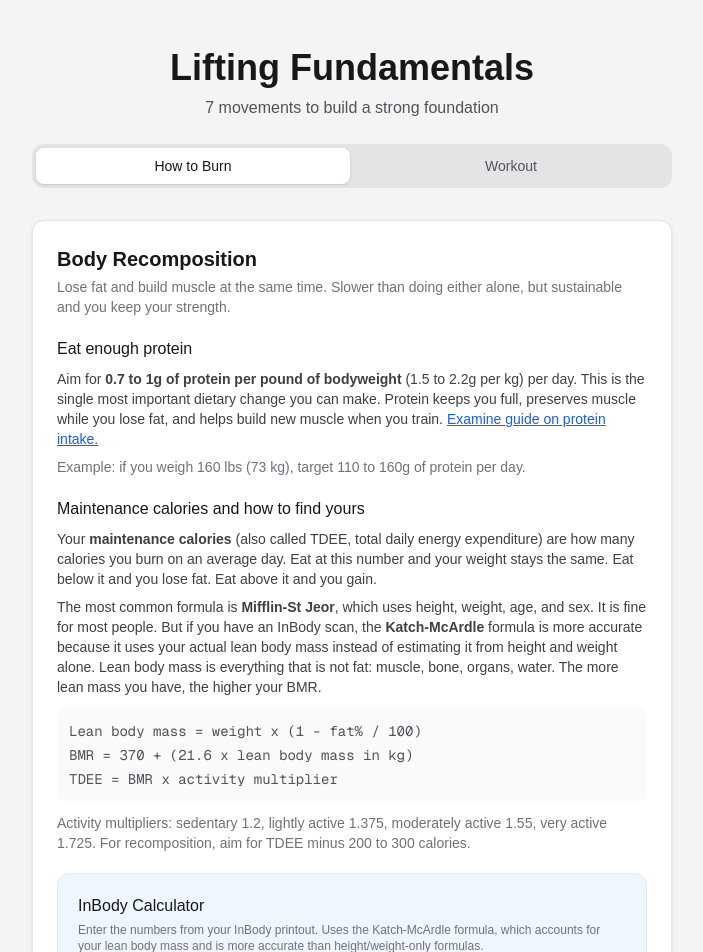
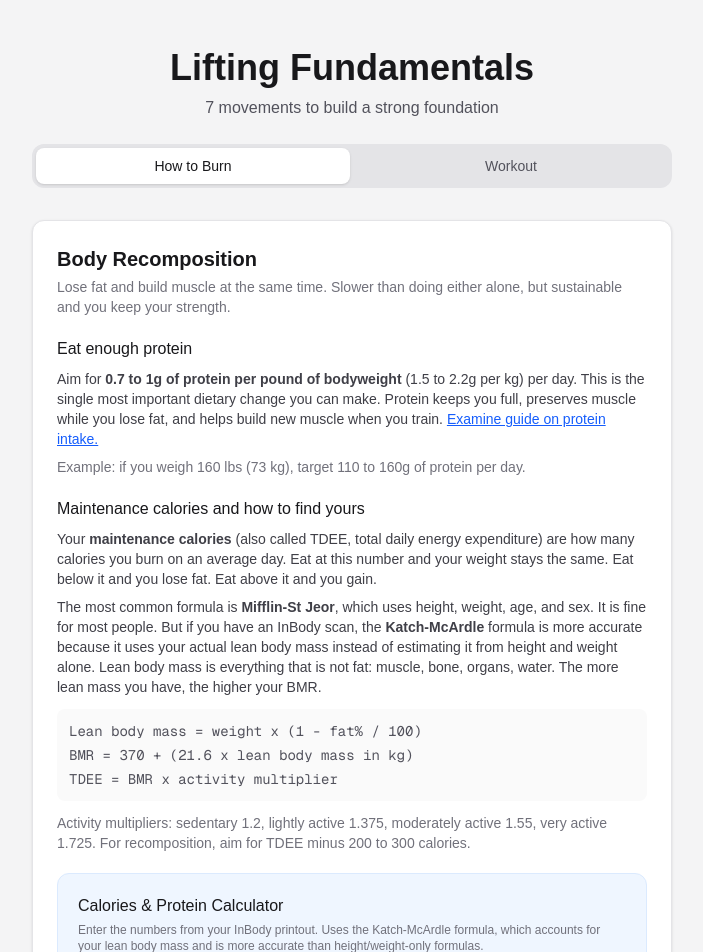
Before and after one commit to vrnvrn/lift, a Next.js app: page / in a window 1280 px wide. Shown: the top 952 px of the page, without its empty margins (288-991 px from the left). Built offline with nearby package versions, Linux system fonts and the light colour scheme.

Commit message:
Rename InBody Calculator to Calories & Protein Calculator

```diff
--- a/components/HowToBurn.tsx
+++ b/components/HowToBurn.tsx
@@ -39,7 +39,7 @@ function MaintenanceCalculator() {
 
   return (
     <div className="bg-blue-50 dark:bg-zinc-800/60 rounded-xl border border-blue-100 dark:border-zinc-700 p-5">
-      <h3 className="font-medium text-zinc-900 dark:text-zinc-100 mb-1">InBody Calculator</h3>
+      <h3 className="font-medium text-zinc-900 dark:text-zinc-100 mb-1">Calories &amp; Protein Calculator</h3>
       <p className="text-xs text-zinc-500 dark:text-zinc-400 mb-4">
         Enter the numbers from your InBody printout. Uses the Katch-McArdle formula, which accounts for your lean body mass and is more accurate than height/weight-only formulas.
       </p>
```
